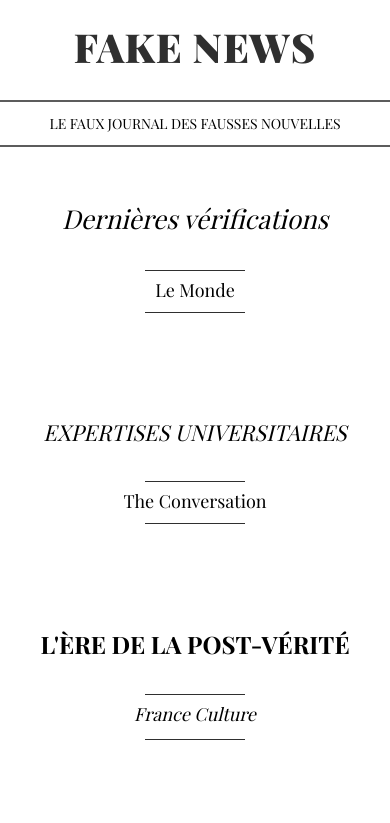
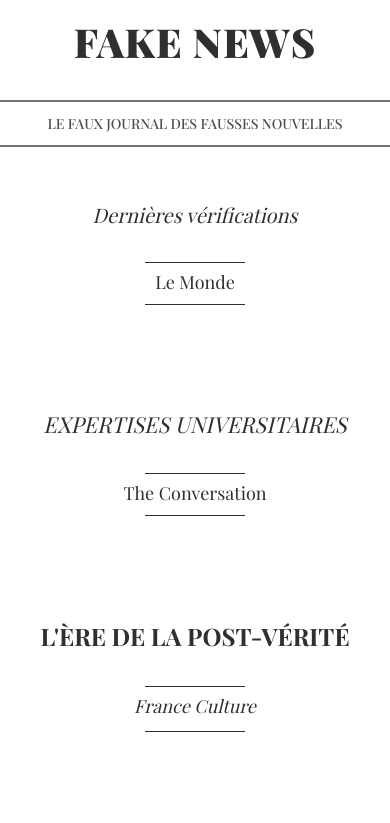
Before and after one commit to JEND-CODES/Fake-News, a plain HTML site: page index.html in a window 390 px wide. Shown: the top 823 px of the page. Drawn offline with nearby package versions, Linux system fonts and the light colour scheme; no server answers; a web font is replaced by a local one.

Commit message:
Update index.html

```diff
--- a/index.html
+++ b/index.html
@@ -22,7 +22,8 @@
 
         body {
             font-family: 'Playfair Display', serif;
-            color: black;
+            color: #2f2f2f;
+            font-weight: 500;
             margin: 0 auto;
             overflow-x: hidden;
             text-align: center;
@@ -63,10 +64,12 @@
             color: #2f2f2f;
             margin: 10px;
             border: 0px solid black;
+
         }
 
         .logo-subtitle {
-            color: black;
+            color: #2f2f2f;
+            opacity:0.85;
             text-transform: uppercase;
             margin-top: 100px;
             border-bottom: 2px solid #5c5c5c;
@@ -78,9 +81,14 @@
         * {
             box-sizing: border-box;
         }
-
+/*
         img {
             filter: grayscale(100%)
+        }
+*/
+        img {
+            padding:2px;
+            border:1px solid #999;
         }
 
         /* Newspaper Template */
@@ -98,7 +106,7 @@
             text-align: left;
             font-size: 14px;
             line-height: 20px;
-            width: 17.5%;
+            width: 18.5%;
             display: inline-block;
             padding: 0 1.2% 0 1.2%;
             vertical-align: top;
@@ -290,13 +298,13 @@
             }
             .the-logo {
                 font-size: 40px;
-                margin: 20px;
+                margin: 15px;
             }
             .logo-subtitle {
                 font-size: 14px;
             }
             .collumn .headline.hl3 {
-                font-size: 26px;
+                font-size: 20px;
             }
             .collumn .headline.hl1 {
                 font-size: 24px;
```
